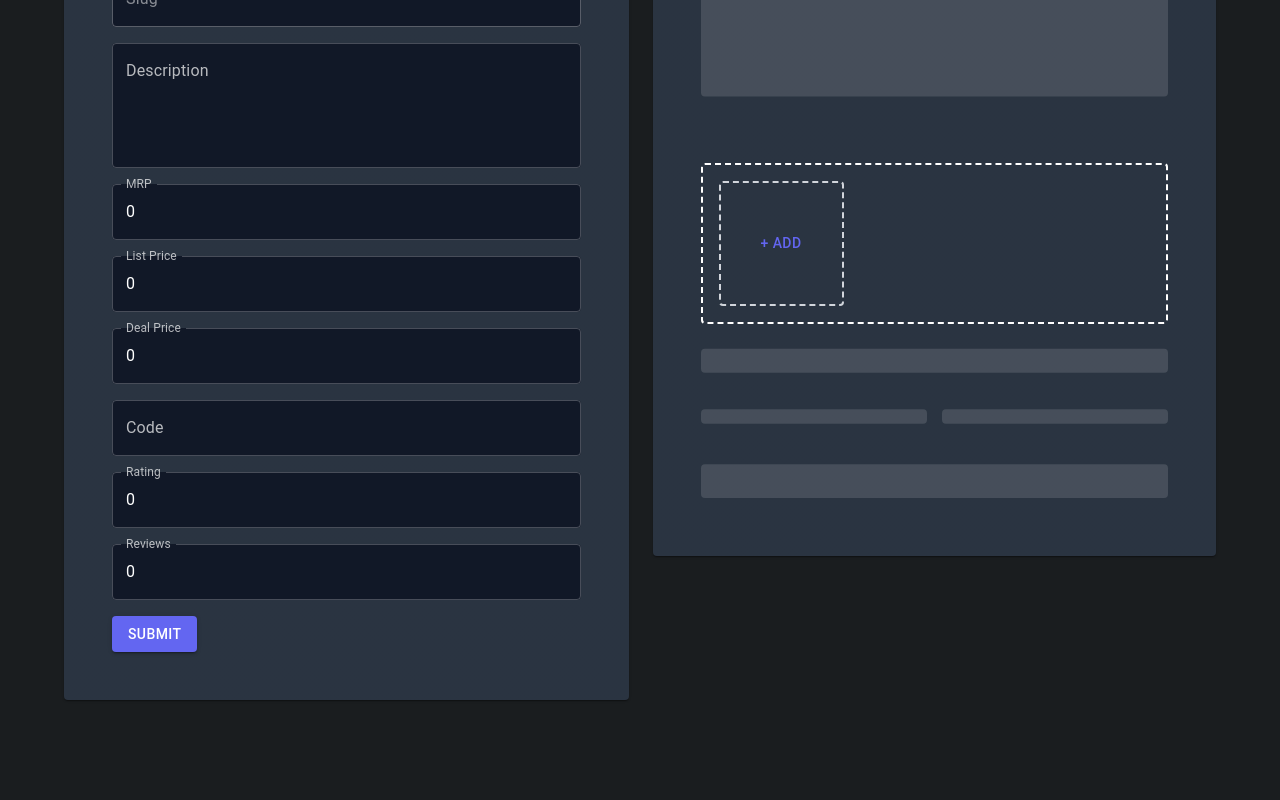
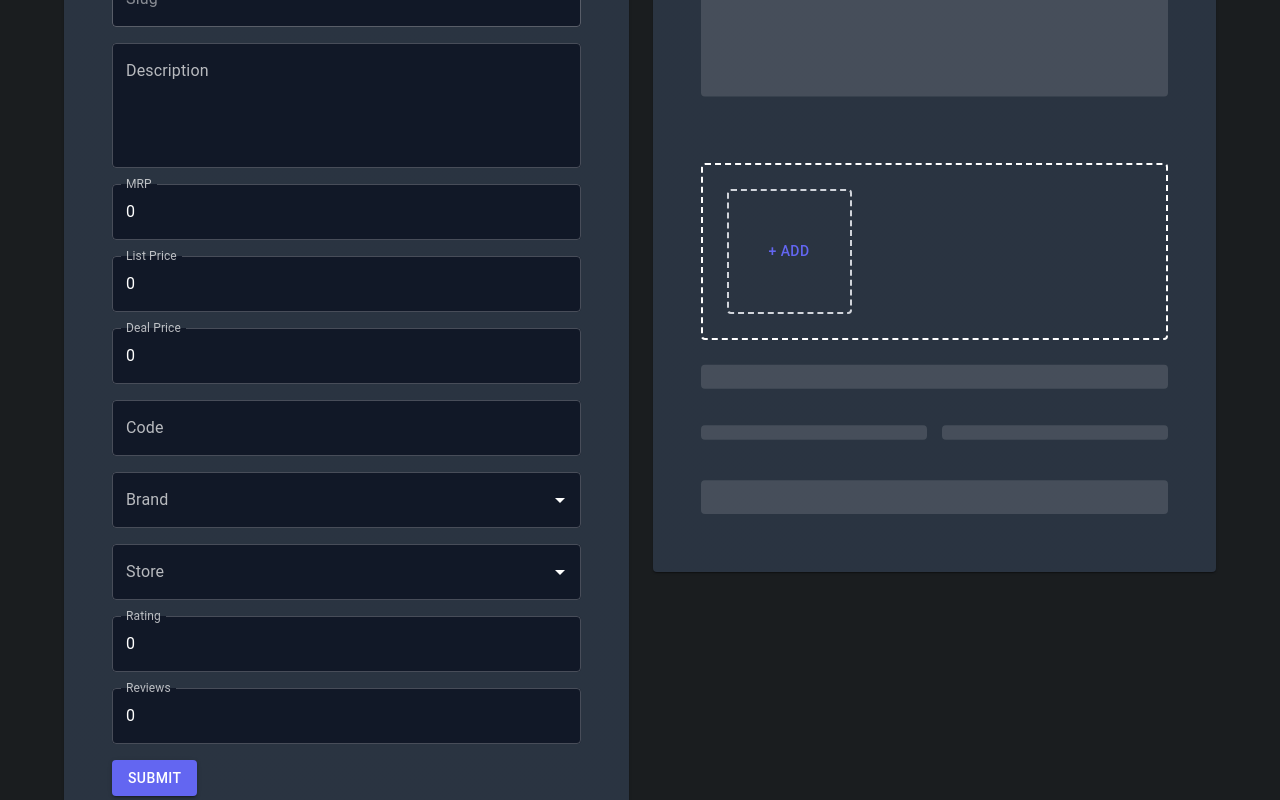
Before and after one commit to Dhanusree123/React-Hook-Forms, a React (Vite) app: page /product/new in a window 1280 px wide. Shown: the part 473-1273 px from the top of the page. Before the commit the page ends 1205 px from the top, so only its background shows below. Built offline with nearby package versions, Linux system fonts and the light colour scheme.

Commit message:
upload of CustomAutocomplete. work in progress

```diff
--- /dev/null
+++ b/src/components/CustomAutoComplete.tsx
@@ -0,0 +1,159 @@
+import { Autocomplete, Box, TextField } from "@mui/material";
+import { useCallback, useEffect, useState } from "react";
+import { Graphql } from "../graphql/Find/Graphql";
+import { FieldError } from "react-hook-form";
+import useDebounce from "./UseDebounce";
+import { toast } from "sonner";
+import { FindStores } from "../graphql/Find/FindStores";
+
+export type IAutocompleteFields = {
+  id: string;
+  title: string;
+  active: boolean;
+  path?: string;
+};
+
+type Label = "Brand" | "Store";
+
+type Props<T> = {
+  error: FieldError | undefined;
+  selectedFilter: T | null;
+  handleSelectedFilter: (value: T) => void;
+  disabled?: boolean;
+  label: Label | string;
+};
+
+const getQueryVariables = (label: Label | string) => {
+  switch (label) {
+    case "Brand":
+      return {
+        linkType: "brands",
+        queryName: "findBrands",
+        fetchData: Graphql,
+      };
+    case "Store":
+      return {
+        linkType: "stores",
+        queryName: "findStores",
+        fetchData: FindStores,
+      };
+    default:
+      return {
+        linkType: "",
+        queryName: "",
+        fetchData: () => Promise.resolve({ brands: [] }),
+      };
+  }
+};
+
+const CustomAutocomplete = <T extends IAutocompleteFields>(props: Props<T>) => {
+  const {
+    error,
+    selectedFilter,
+    handleSelectedFilter,
+    disabled = false,
+    label,
+  } = props;
+
+  const [options, setOptions] = useState<T[]>([]);
+  const [searchTerm, setSearchTerm] = useState("");
+  const [isLoading, setIsLoading] = useState(false);
+  const [open, setOpen] = useState(false);
+
+  const debouncedSearchTerm = useDebounce(searchTerm);
+
+  const { fetchData, linkType } = getQueryVariables(label) || {};
+
+  const handleAutoCompleteOnChange = (newValue: T) => {
+    handleSelectedFilter(newValue);
+    if (newValue && !newValue?.active) {
+      toast.error(`${label} is inactive. Please make it active.`);
+    }
+    setOpen(false);
+    if (!newValue) {
+      setOptions([]);
+    }
+  };
+
+  const handleTextFieldOnChange = (e: React.ChangeEvent<HTMLInputElement>) => {
+    const { value } = e.target;
+    setSearchTerm(value);
+    if (!value) {
+      setIsLoading(false);
+      setOpen(false);
+    } else {
+      setIsLoading(true);
+      setOpen(true);
+    }
+    setOptions([]);
+  };
+
+  const handleOnFocus = (e: React.FocusEvent<HTMLInputElement>) => {
+    const { value } = e.target;
+    if (value) {
+      setOpen(true);
+    } else {
+      setOpen(false);
+    }
+  };
+
+  const fetch = useCallback(async () => {
+    if (debouncedSearchTerm && fetchData) {
+      setIsLoading(true);
+      try {
+        const data = await fetchData(0, 10, { title: debouncedSearchTerm });
+        if (label === "Brand") {
+          setOptions(data.brands || []);
+        } else if (label === "Store") {
+          setOptions(data.stores || []);
+        }
+      } catch (err) {
+        console.error(err);
+      } finally {
+        setIsLoading(false);
+      }
+    }
+  }, [debouncedSearchTerm, fetchData, label]);
+
+  useEffect(() => {
+    fetch();
+  }, [fetch]);
+
+  useEffect(() => {
+    if (selectedFilter) {
+      setOptions([selectedFilter]);
+    }
+  }, [selectedFilter]);
+  return (
+    <Box sx={{ position: "relative" }}>
+      <Autocomplete
+        options={options}
+        value={selectedFilter}
+        open={open}
+        getOptionLabel={(option) => option.title}
+        isOptionEqualToValue={(option, value) => option.id === value.id}
+        onChange={(_event, newValue) =>
+          handleAutoCompleteOnChange(newValue as T)
+        }
+        renderInput={(params) => (
+          <TextField
+            {...params}
+            label={label}
+            placeholder="Type to search..."
+            error={!!error}
+            onFocus={handleOnFocus}
+            onBlur={() => setOpen(false)}
+            onChange={handleTextFieldOnChange}
+            helperText={error ? error.message : ""}
+          />
+        )}
+        loading={isLoading}
+        noOptionsText={`No ${linkType} found...`}
+        clearOnBlur={false}
+        disabled={disabled}
+      />
+    </Box>
+  );
+};
+
+export default CustomAutocomplete;
--- a/src/graphql/Find/FindProducts.ts
+++ b/src/graphql/Find/FindProducts.ts
@@ -1,11 +1,12 @@
 import axios from "axios";
 
-const graphqlData = `
+const graphqlProductData = `
 query findProducts($skip:Int!, $limit: Int, $search: BaseSearch, $sort: ProductSort, $filter: ProductFilter){
   findProducts(skip: $skip, limit: $limit, search: $search, sort: $sort, filter: $filter){
     count
     products{
       id
+      images
       title
       active
       brand
@@ -40,7 +41,7 @@ export const FindProducts = async (skip: number, limit?: number, search?: {title
       method: "post",
       headers: { "Content-Type": "application/json" },
       data: {
-        query: graphqlData,
+        query: graphqlProductData,
         variables: {
           skip,
           limit,
--- /dev/null
+++ b/src/graphql/Find/FindStores.ts
@@ -0,0 +1,40 @@
+import axios from "axios";
+
+export const graphqlStoresData = `
+query findStores($skip:Int!, $limit: Int, $search: BaseSearch, $sort: BaseSort, $filter: BaseFilter){
+  findStores(skip: $skip, limit: $limit, search: $search, sort: $sort, filter: $filter){
+    id
+    title
+    active
+    metadata {
+      content
+      description
+      keywords
+      title
+    }
+  }
+}`;
+
+export const FindStores = async (skip: number, limit?: number, search?: {title: string}, sort?: "asc" | "desc", filter?: {active: boolean}) => {
+  try {
+    const response = await axios({
+      url: "https://test-api.nine.deals/graphql",
+      method: "post",
+      headers: { "Content-Type": "application/json" },
+      data: {
+        query: graphqlStoresData,
+        variables: {
+          skip,
+          limit,
+          search,
+          sort,
+          filter,
+        }
+      },
+    });
+    const data = await response.data;
+    return data.data.findStores;
+  } catch (err) {
+    console.error(err);
+  }
+};
--- a/src/graphql/Find/Graphql.ts
+++ b/src/graphql/Find/Graphql.ts
@@ -1,6 +1,6 @@
 import axios from "axios";
 
-const graphqlData = `
+export const graphqlData = `
 query findBrands($skip:Int!, $limit: Int, $search: BaseSearch, $sort: BaseSort, $filter: BaseFilter){
   findBrands(skip: $skip, limit: $limit, search: $search, sort: $sort, filter: $filter){
     count
--- a/src/sections/products/components/ScraperForm.tsx
+++ b/src/sections/products/components/ScraperForm.tsx
@@ -1,5 +1,5 @@
 import { useEffect, useState } from "react";
-import { IProductFormData } from "../../../types/Schema";
+import { IProductFormData } from "../../../types/Product";
 import { GraphqlScraper } from "../../../graphql/GraphqlScraper";
 import {
   Box,
--- a/src/sections/products/components/dnd-kit/Items.tsx
+++ b/src/sections/products/components/dnd-kit/Items.tsx
@@ -1,16 +1,33 @@
-import { Container, Box } from "@mui/material";
-import UseDroppable from "./useDroppable";
-import { useState } from "react";
+import React from "react";
+import TextField from "@mui/material/TextField";
+import Autocomplete from "@mui/material/Autocomplete";
 
-const Items = () => {
-  const [items, setItems] = useState<string[]>(["1", "2", "3"]);
+interface Option {
+  label: string;
+}
+
+const options: Option[] = [
+  { label: "Option 1" },
+  { label: "Option 2" },
+  { label: "Option 3" },
+];
+
+function AutocompleteExample() {
   return (
-    <Container>
-      <Box>
-        <UseDroppable items={items} setItems={setItems} />
-      </Box>
-    </Container>
+    <Autocomplete
+      options={options}
+      getOptionLabel={(option: Option) => option.label}
+      renderInput={(params) => (
+        <TextField {...params} label="Type something" variant="outlined" />
+      )}
+      filterOptions={(options, state) =>
+        options.filter((option) =>
+          option.label.toLowerCase().includes(state.inputValue.toLowerCase())
+        )
+      }
+      openOnFocus={false}
+    />
   );
-};
+}
 
-export default Items;
+export default AutocompleteExample;
--- a/src/sections/products/components/dnd-kit/useDroppable.tsx
+++ b/src/sections/products/components/dnd-kit/useDroppable.tsx
@@ -90,7 +90,7 @@ const UseDroppable = <T extends CommonSlideProps>(props: Props<T>) => {
             );
           })}
         </SortableContext>
-        <Stack>
+        <Stack justifyContent="center" m={1}>
           <Button
             sx={{
               border: "2px dashed",
--- a/src/sections/products/components/product-form.tsx
+++ b/src/sections/products/components/product-form.tsx
@@ -3,9 +3,10 @@ import { IProductFormData, productSchema } from "../../../types/Product";
 import { zodResolver } from "@hookform/resolvers/zod";
 import { Box, Button, Paper, Stack, Switch, Typography } from "@mui/material";
 import TextFieldArea from "../../../components/TextFieldArea";
-import { useEffect, useMemo } from "react";
+import { useCallback, useEffect, useMemo, useState } from "react";
 import { generateSlug } from "./common";
 import ProductPreview from "./ProductPreview";
+import CustomAutocomplete from "../../../components/CustomAutoComplete";
 
 type DefaultProp = {
   productData: IProductFormData | null;
@@ -13,8 +14,25 @@ type DefaultProp = {
   loading?: boolean;
 };
 
-const ProductForm = ({ productData, isEdit, loading }: DefaultProp) => {
+type IFields = {
+  id: string;
+  title: string;
+  path?: string;
+  active: boolean;
+};
+
+type ISelected = {
+  brand: IFields | null;
+  store: IFields | null;
+};
+
+const ProductForm = (props: DefaultProp) => {
+  const { productData, isEdit, loading } = props;
   const product = productData;
+  const [selected, setSelected] = useState<ISelected>({
+    brand: null,
+    store: null,
+  });
 
   const defaultValues = useMemo(
     () => ({
@@ -65,6 +83,39 @@ const ProductForm = ({ productData, isEdit, loading }: DefaultProp) => {
   const dealPrice = watch("dealPrice");
   const listPrice = watch("listPrice");
   const images = watch("images");
+
+  const handleSelected = useCallback(
+    <T extends keyof ISelected>(key: T, value: ISelected[T]) => {
+      setSelected((prev) => ({
+        ...prev,
+        [key]: value,
+      }));
+
+      switch (key) {
+        case "brand":
+          setValue("brandId", value?.id ?? "", { shouldValidate: true });
+          break;
+        case "store":
+          setValue("storeId", value?.id ?? "", { shouldValidate: true });
+          break;
+        default:
+          break;
+      }
+    },
+    [setValue]
+  );
+
+  useEffect(() => {
+    if (product) {
+      const { brand, brandId, store, storeId } = product;
+      if (brand && brandId) {
+        handleSelected("brand", { id: brandId, title: brand, active: true });
+      }
+      if (store && storeId) {
+        handleSelected("store", { id: storeId, title: store, active: true });
+      }
+    }
+  }, [product, handleSelected]);
 
   useEffect(() => {
     setValue("slug", generateSlug(title));
@@ -150,6 +201,24 @@ const ProductForm = ({ productData, isEdit, loading }: DefaultProp) => {
                     helperText={errors.code && errors.code.message}
                   />
 
+                  <CustomAutocomplete
+                    label="Brand"
+                    selectedFilter={selected.brand}
+                    handleSelectedFilter={(value) =>
+                      handleSelected("brand", value)
+                    }
+                    error={errors.brandId}
+                  />
+
+                  <CustomAutocomplete
+                    label="Store"
+                    selectedFilter={selected.store}
+                    handleSelectedFilter={(value) =>
+                      handleSelected("store", value)
+                    }
+                    error={errors.storeId}
+                  />
+
                   <TextFieldArea
                     name="rating"
                     label="Rating"
--- a/src/sections/products/edit-product.tsx
+++ b/src/sections/products/edit-product.tsx
@@ -6,6 +6,7 @@ import { useCallback, useEffect, useState } from "react";
 import { FindProducts } from "../../graphql/Find/FindProducts";
 import ProductForm from "./components/product-form";
 import { IProductFormData } from "../../types/Product";
+import ScraperForm from "./components/ScraperForm";
 
 const EditPage = () => {
   const { id } = useParams<{ id: string }>();
@@ -27,6 +28,7 @@ const EditPage = () => {
     <Box sx={{ bgcolor: "background.default", py: 4 }}>
       <Container maxWidth="lg">
         <BreadCrumbs breadcrumbName="Edit Product" />
+        <ScraperForm productdata={productData} code={productData?.code ?? ""} />
         <ProductForm productData={productData} isEdit={true} />
       </Container>
     </Box>
```
Also changed, not shown: src/graphql/Mutation/ProductMutation.ts (+19 -28 lines), src/sections/products/components/dnd-kit/useDraggable.tsx (+7 -2 lines).
